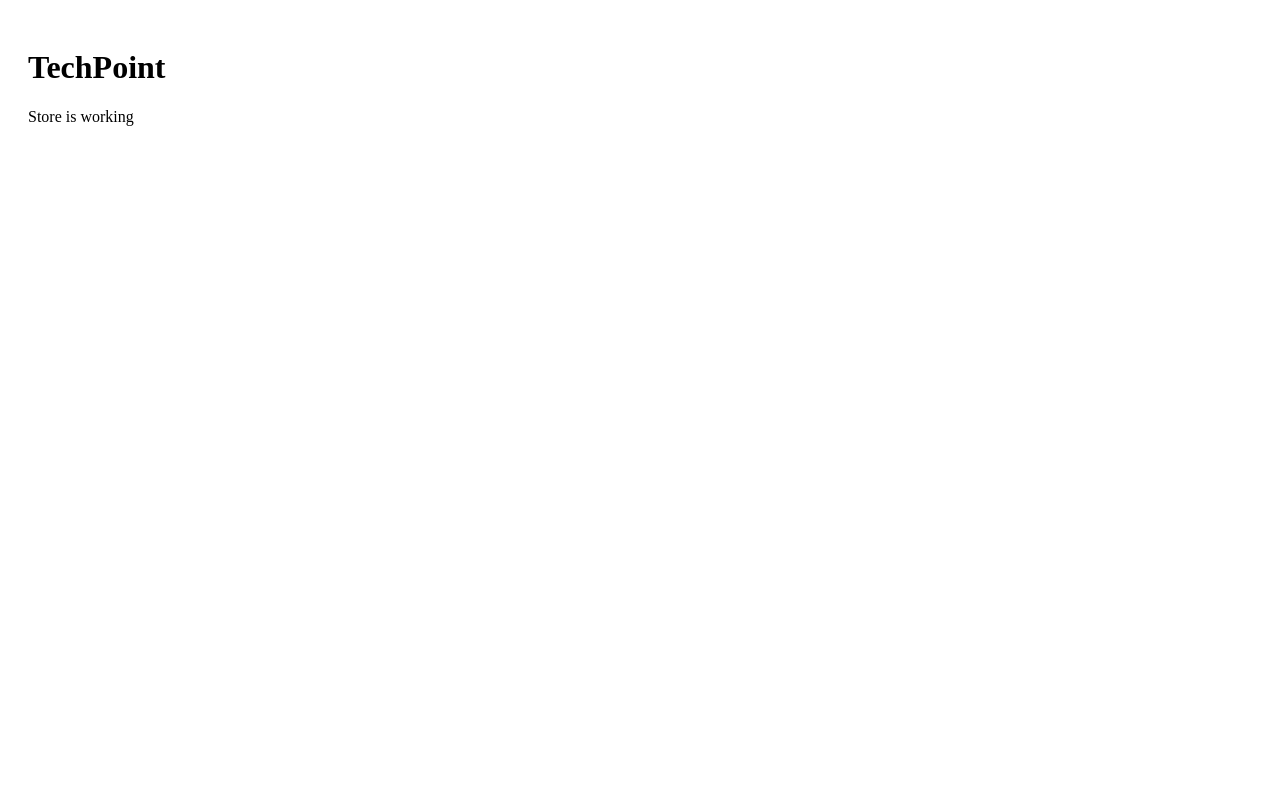
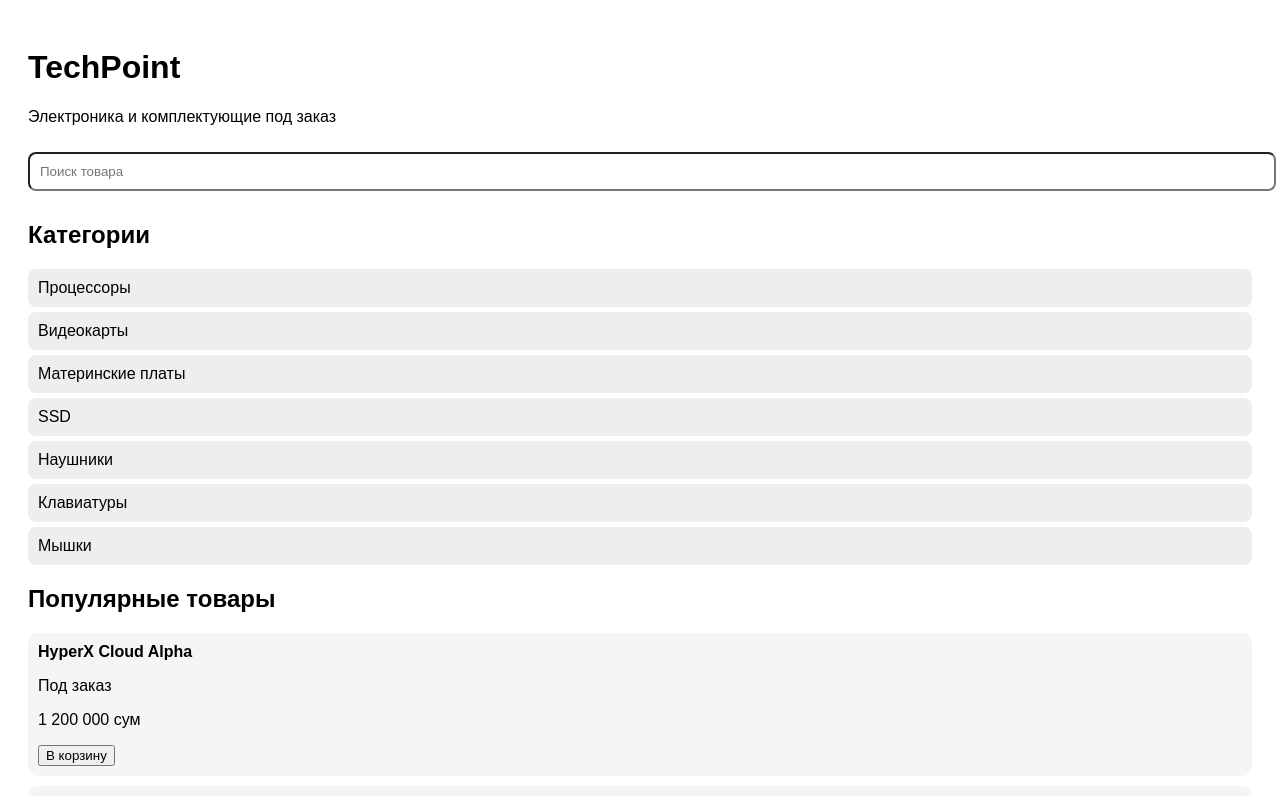
Before and after one commit to doniyormurtazoev-arch/techpoint-webapp, a Next.js app: page / in a window 1280 px wide. Shown: the top 796 px of the page. Built offline with nearby package versions, Linux system fonts and the light colour scheme.

Commit message:
Update page.tsx

```diff
--- a/app/page.tsx
+++ b/app/page.tsx
@@ -1,8 +1,88 @@
 export default function Home() {
+  const categories = [
+    "Процессоры",
+    "Видеокарты",
+    "Материнские платы",
+    "SSD",
+    "Наушники",
+    "Клавиатуры",
+    "Мышки",
+  ];
+
+  const products = [
+    {
+      id: 1,
+      title: "HyperX Cloud Alpha",
+      price: "1 200 000 сум",
+      status: "Под заказ",
+    },
+    {
+      id: 2,
+      title: "Logitech G102",
+      price: "280 000 сум",
+      status: "В наличии",
+    },
+    {
+      id: 3,
+      title: "Redragon Kumara",
+      price: "540 000 сум",
+      status: "Под заказ",
+    },
+    {
+      id: 4,
+      title: "Samsung 980 1TB",
+      price: "990 000 сум",
+      status: "В наличии",
+    },
+  ];
+
   return (
-    <main style={{ padding: 20 }}>
+    <main style={{ padding: 20, fontFamily: "sans-serif" }}>
       <h1>TechPoint</h1>
-      <p>Store is working</p>
+      <p>Электроника и комплектующие под заказ</p>
+
+      <input
+        placeholder="Поиск товара"
+        style={{
+          width: "100%",
+          padding: 10,
+          margin: "10px 0",
+          borderRadius: 8,
+        }}
+      />
+
+      <h2>Категории</h2>
+      {categories.map((cat, i) => (
+        <div
+          key={i}
+          style={{
+            padding: 10,
+            marginBottom: 5,
+            background: "#eee",
+            borderRadius: 8,
+          }}
+        >
+          {cat}
+        </div>
+      ))}
+
+      <h2>Популярные товары</h2>
+      {products.map((p) => (
+        <div
+          key={p.id}
+          style={{
+            padding: 10,
+            marginBottom: 10,
+            background: "#f5f5f5",
+            borderRadius: 10,
+          }}
+        >
+          <b>{p.title}</b>
+          <p>{p.status}</p>
+          <p>{p.price}</p>
+          <button>В корзину</button>
+        </div>
+      ))}
     </main>
   );
 }
```
